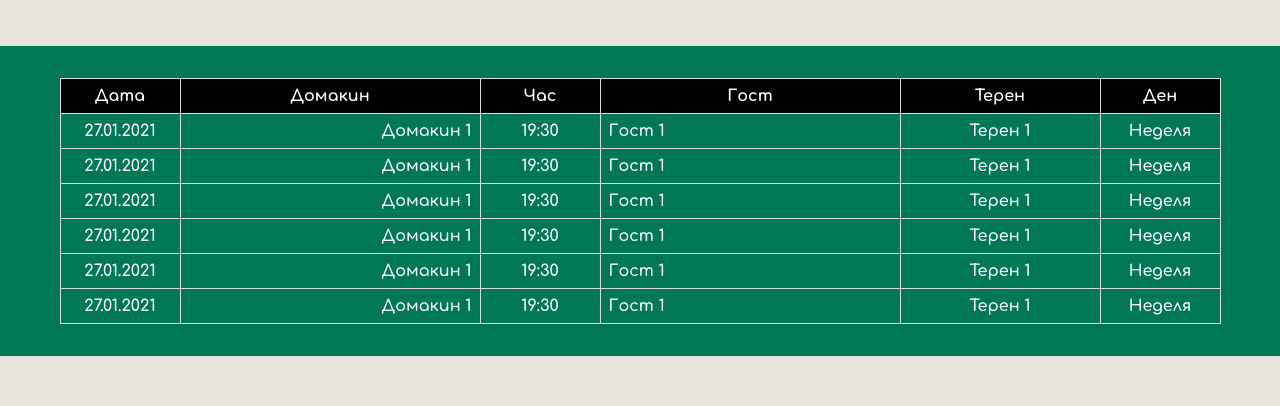
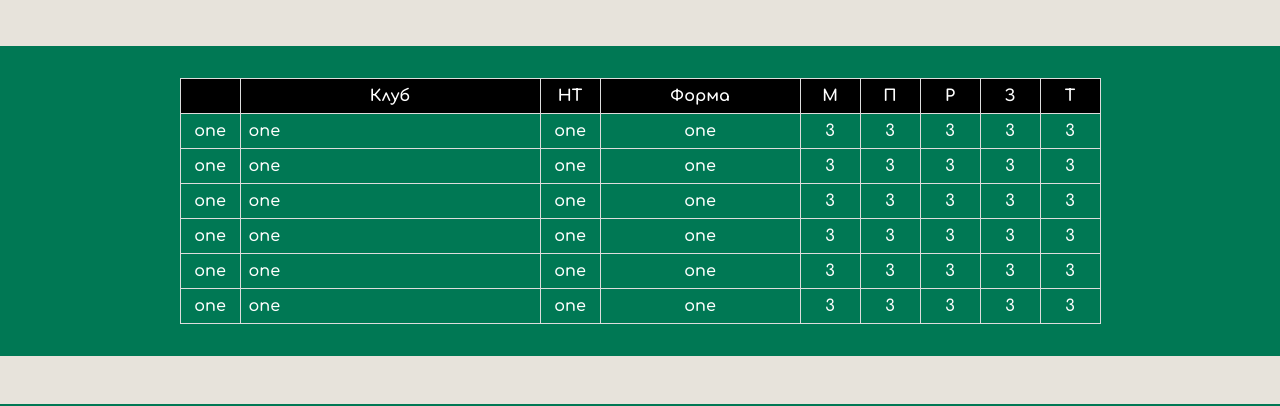
Before and after one commit to gKotseva/SofiaPremierLeague, a React (Vite) app in the folder client/: page / in a window 1280 px wide. Shown: the part 710-1116 px from the top of the page. Before the commit the page ends 1066 px from the top, so only its background shows below. Built offline with nearby package versions, Linux system fonts and the light colour scheme.

Commit message:
Re-arrange folders

```diff
--- a/client/src/App.jsx
+++ b/client/src/App.jsx
@@ -2,8 +2,8 @@ import './index.css'
 import { Navigation } from "./components/navigation/Navigation"
 import {BrowserRouter} from 'react-router-dom'
 import { Home } from './components/home/Home'
-import { TableStandings } from './components/tables/TableStandings'
-import { TableResults } from './components/tables/tableResults/TableResults'
+import { TableStandings } from './components/tables/tableStandings/TableStandings'
+import { TableFixtures } from './components/tables/tableFixtures/TableFixtures'
 
 function App() {
 
@@ -13,7 +13,7 @@ function App() {
       <Navigation />
       <Home />
       <TableStandings />
-      <TableResults />
+      <TableFixtures />
     </BrowserRouter>
     </>
   )
--- a/client/src/components/tables/tableResults/TableResults.jsx
+++ b/client/src/components/tables/tableFixtures/TableFixtures.jsx
@@ -1,6 +1,6 @@
-import './TableResults.modules.css'
+import './TableFixtures.modules.css'
 
-export function TableResults () {
+export function TableFixtures () {
     return (
         <>
                 <div className='fixtures'>
--- /dev/null
+++ b/client/src/components/tables/tableStandings/TableStandings.jsx
@@ -0,0 +1,93 @@
+import './TableStandings.modules.css'
+
+export function TableStandings () {
+    return (
+        <>
+        <div className='standings'>
+            <table>
+                <thead>
+                    <tr>
+                        <th></th>
+                        <th>Клуб</th>
+                        <th>НТ</th>
+                        <th>Форма</th>
+                        <th>М</th>
+                        <th>П</th>
+                        <th>Р</th>
+                        <th>З</th>
+                        <th>Т</th>
+                    </tr>
+                </thead>
+                <tbody>
+                    <tr>
+                        <td>one</td>
+                        <td>one</td>
+                        <td>one</td>
+                        <td>one</td>
+                        <td>3</td>
+                        <td>3</td>
+                        <td>3</td>
+                        <td>3</td>
+                        <td>3</td>
+                    </tr>
+                    <tr>
+                        <td>one</td>
+                        <td>one</td>
+                        <td>one</td>
+                        <td>one</td>
+                        <td>3</td>
+                        <td>3</td>
+                        <td>3</td>
+                        <td>3</td>
+                        <td>3</td>
+                    </tr>
+                    <tr>
+                        <td>one</td>
+                        <td>one</td>
+                        <td>one</td>
+                        <td>one</td>
+                        <td>3</td>
+                        <td>3</td>
+                        <td>3</td>
+                        <td>3</td>
+                        <td>3</td>
+                    </tr>
+                    <tr>
+                        <td>one</td>
+                        <td>one</td>
+                        <td>one</td>
+                        <td>one</td>
+                        <td>3</td>
+                        <td>3</td>
+                        <td>3</td>
+                        <td>3</td>
+                        <td>3</td>
+                    </tr>
+                    <tr>
+                        <td>one</td>
+                        <td>one</td>
+                        <td>one</td>
+                        <td>one</td>
+                        <td>3</td>
+                        <td>3</td>
+                        <td>3</td>
+                        <td>3</td>
+                        <td>3</td>
+                    </tr>
+                    <tr>
+                        <td>one</td>
+                        <td>one</td>
+                        <td>one</td>
+                        <td>one</td>
+                        <td>3</td>
+                        <td>3</td>
+                        <td>3</td>
+                        <td>3</td>
+                        <td>3</td>
+                    </tr>
+                </tbody>
+            </table>
+        </div>
+        </>
+    )
+}
--- /dev/null
+++ b/client/src/components/tables/tableStandings/TableStandings.modules.css
@@ -0,0 +1,36 @@
+.standings {
+    display: flex;
+    justify-content: center;
+    margin-top: 3em;
+    background-color: #007854;
+    padding: 2em;
+    color: white;
+}
+
+.standings table {
+    border-collapse: collapse;
+}
+
+.standings th, .standings td {
+    border: 1px solid #ddd;
+    padding: 8px;
+}
+
+.standings thead {
+    background-color: black;
+    color: white;
+}
+
+.standings td:nth-child(2) {
+    width: 300px;
+}
+
+.standings td:nth-child(4) {
+    width: 200px;
+    text-align: center;
+}
+
+.standings td:nth-child(1), td:nth-child(3), td:nth-child(5), td:nth-child(6), td:nth-child(7),td:nth-child(8), td:nth-child(9) {
+    width: 60px;
+    text-align: center;
+}
```
Also changed, not shown: client/src/components/tables/tableFixtures/TableFixtures.modules.css (renamed from client/src/components/tables/tableResults/TableResults.modules.css).
